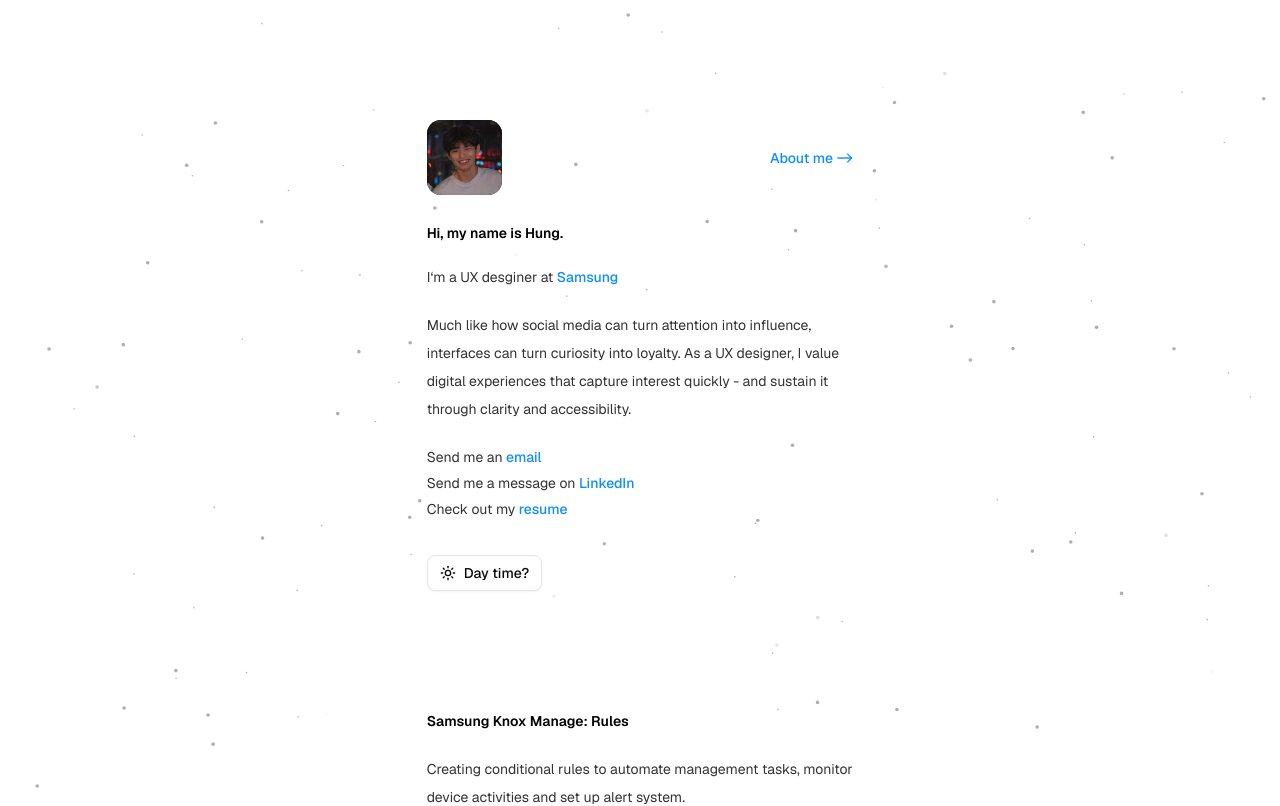
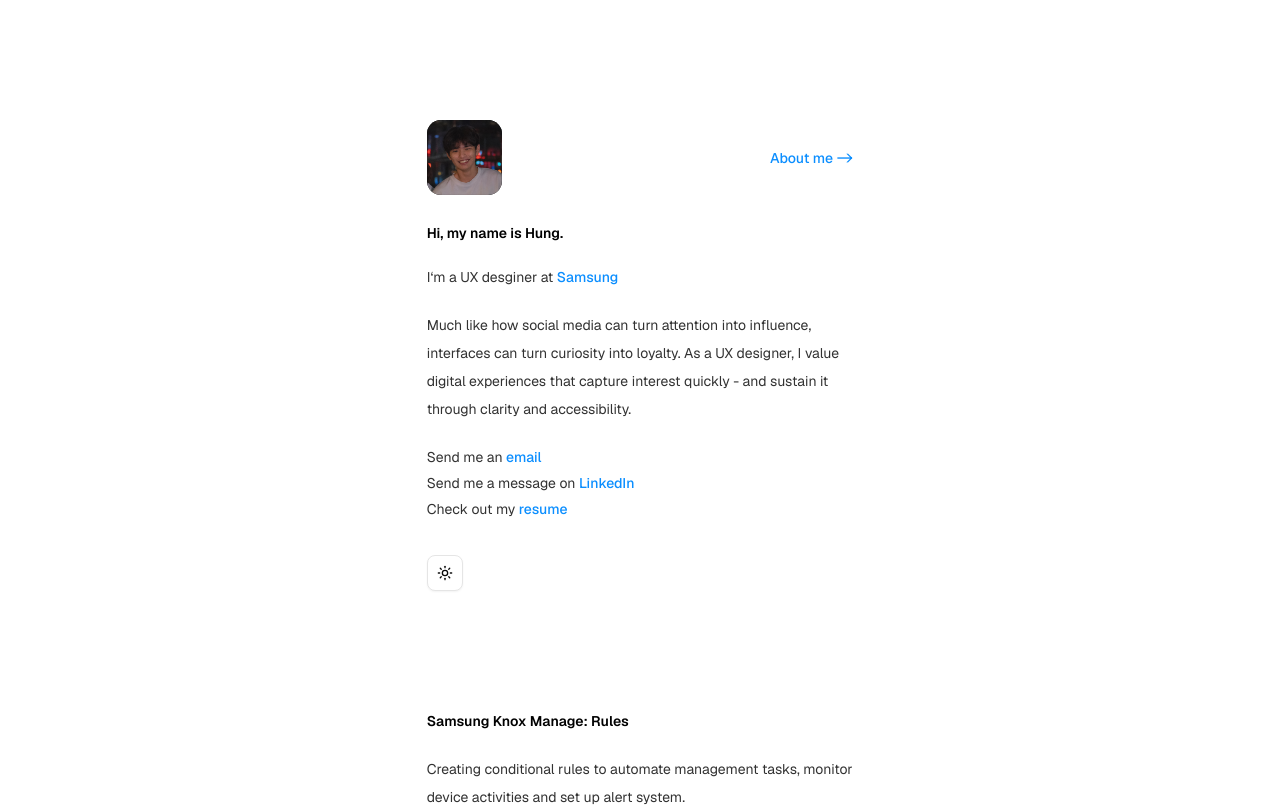
Before and after one commit to hungiie/portfolio, a Next.js app: page / in a window 1280 px wide. Shown: the top 806 px of the page. Built offline with nearby package versions, Linux system fonts and the light colour scheme.

Commit message:
fix particles

```diff
--- a/app/page.tsx
+++ b/app/page.tsx
@@ -1,6 +1,5 @@
 "use client"
 
-// import Image from "next/image";
 import Button from "@/components/button";
 import Footer from "@/components/footer";
 import Heading from "@/components/heading";
@@ -58,7 +57,7 @@ export default function Home() {
               variant="blur"
               start="center"
               className="hover:cursor-pointer"
-              showLabel={true}
+              showLabel={false}
             />
           </div>
         </SlideUpDelay>
@@ -82,10 +81,10 @@ export default function Home() {
 
       <Particles
         className="fixed inset-0 -z-20"
-        quantity={120}
+        quantity={0}
         ease={90}
         staticity={50}
-        color="#AFAFAF"
+        color="#ffffff"
         size={0.8}
       />
     </div>
--- a/components/ui/shadcn-io/particles/index.tsx
+++ b/components/ui/shadcn-io/particles/index.tsx
@@ -152,9 +152,9 @@ export const Particles: React.FC<ParticlesProps> = ({
     const translateY = 0;
     const pSize = Math.floor(Math.random() * 2) + size;
     const alpha = 0;
-    const targetAlpha = parseFloat((Math.random() * 4 + 0.1).toFixed(1));
-    const dx = (Math.random() - 0.5) * 0.5;
-    const dy = (Math.random() - 0.5) * 0.5;
+    const targetAlpha = parseFloat((Math.random() * 0.7 + 0.1).toFixed(1));
+    const dx = (Math.random() - 0.5) * 0.3;
+    const dy = (Math.random() - 0.5) * 0.3;
     const magnetism = 0.1 + Math.random() * 9;
     return {
       x,
```
